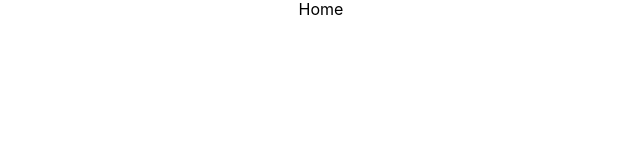
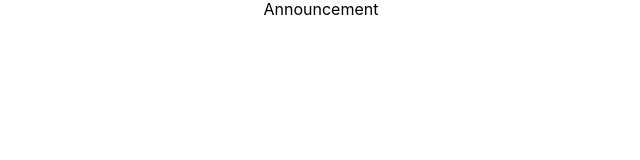
Before and after one commit to adarraji/react-shop, a React (Create React App) app: page / in a window 1280 px wide. Shown: the top 160 px of the page, without its empty margins (319-959 px from the left). Built offline with nearby package versions, Linux system fonts and the light colour scheme.

Commit message:
added Announcement component

```diff
--- /dev/null
+++ b/src/components/Announcement/Announcement.js
@@ -0,0 +1,9 @@
+import React from "react";
+
+const Announcement = () => {
+    return (
+        <div>Announcement</div>
+    )
+}
+
+export default Announcement
--- a/src/pages/Home.js
+++ b/src/pages/Home.js
@@ -1,8 +1,9 @@
 import React from "react";
+import Announcement from "../components/Announcement/Announcement";
 
 const Home = () => {
     return (
-        <div>Home</div>
+        <Announcement />
     )
 }
 
```
